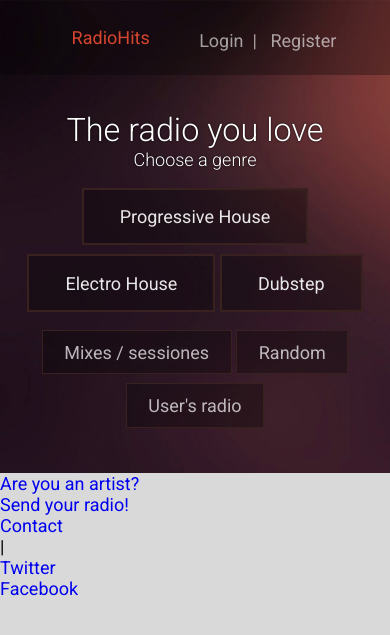
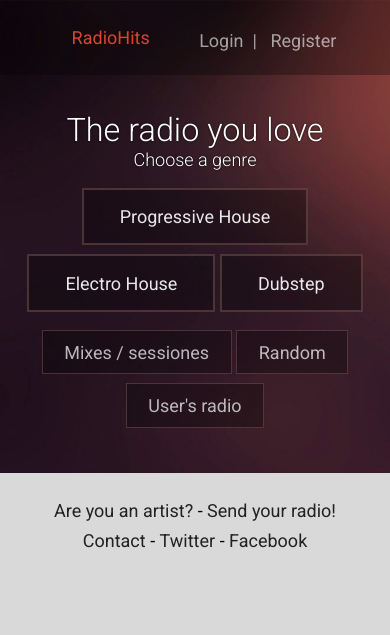
Before and after one commit to ferreiro/MusicRadio, a PHP site: page / in a window 390 px wide. Shown: the top 635 px of the page. Run offline with PHP 8.4, Linux system fonts and the light colour scheme.

Commit message:
mobile version (ok)

```diff
--- a/css/style.css
+++ b/css/style.css
@@ -102,7 +102,7 @@ ul {
 }
 .genres ul li {
 	background: rgba(0, 0, 0, 0.3);
-	border:2px solid #38211e;
+	border:2px solid rgba(125,89,84, 0.5);
 	display: inline-block;
 	margin-bottom: 0.5em;
 }
@@ -124,3 +124,24 @@ ul {
 	color: rgba(255, 255, 255, 0.7);
 	padding: 0.6em 1.2em !important;
 }
+
+/** Footer *********/
+
+.footer {
+	display: block;
+	text-align: center;
+	padding: 1.5em 0;
+}
+.footer ul li {
+	display: inline-block;
+}
+.footer ul li a {
+	color: #222;
+}
+.footer ul li:after {
+	content: "-";
+}
+.footer ul li:nth-child(2):after,
+.footer ul li:nth-child(6):after {
+	content: "";
+}
--- a/index.html
+++ b/index.html
@@ -74,10 +74,11 @@
 			<li>
 				<a href="#">Send your radio!</a>
 			</li>
+			<div class="separator"></div>
+
 			<li>
 				<a href="#">Contact</a>
 			</li>
-			<span>|</span>
 			<li>
 				<a href="#">Twitter</a>
 			</li>
```
